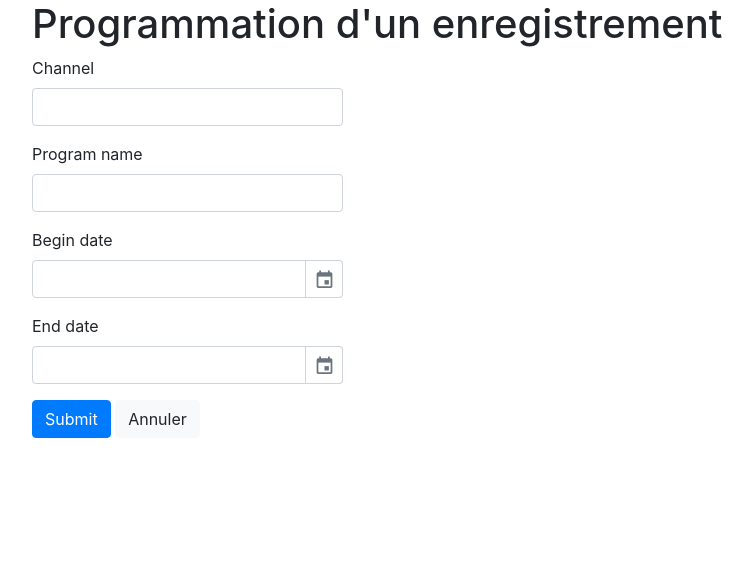
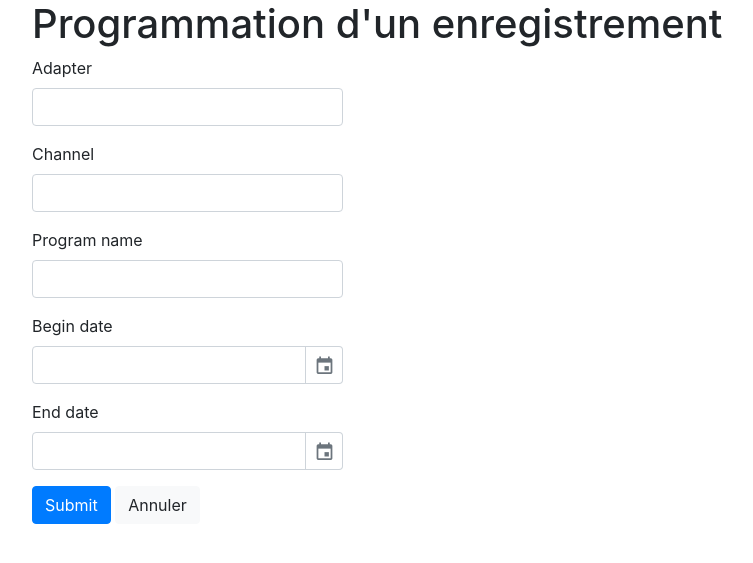
Before and after one commit to franckinux/recorder, a Python web app: template templates/index.html in a window 1280 px wide. Shown: the top 563 px of the page, without its empty margins (38-791 px from the left). Run offline with Jinja, Linux system fonts and the light colour scheme; the template is opened without the code that fills it: most values are stand-ins (such as "Sample title", 1, 10 or a date in 2020); form fields are guessed from the names that the template uses; some libraries are stand-ins or nearby versions; some web fonts are replaced.

Commit message:
enable to chosse the adapter

```diff
--- a/templates/index.html
+++ b/templates/index.html
@@ -19,6 +19,15 @@
     </div>
     <div class="row">
         <form method="POST" action="{{ url("index") }}" role="form">
+            <div class="form-group">
+                {{ form.adapter.label(for="adapter") }}
+                {{ form.adapter(class="form-control") }}
+                {% if form.adapter.errors %}
+                <div class="help-text">
+                    {% for error in form.adapter.errors %}<p>{{ error }}</p>{% endfor %}
+                </div>
+                {% endif %}
+            </div>
             <div class="form-group">
                 {{ form.channel.label(for="channel") }}
                 {{ form.channel(class="form-control") }}
```
Also changed, not shown: main.py (+16 -6 lines).
